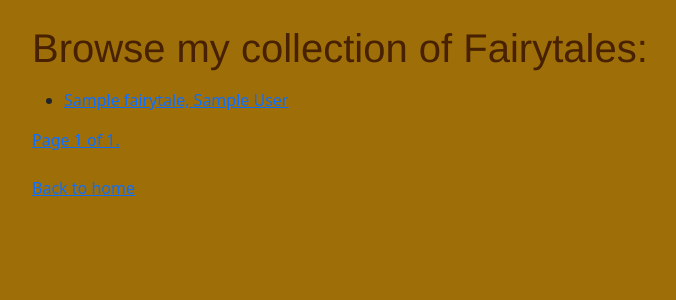
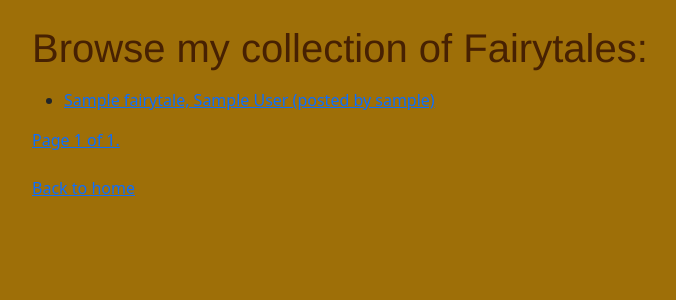
Before and after one commit to MarieEngel/fairytales, a Django app: page /fairytales/collection/ in a window 1280 px wide. Shown: the part 56-356 px from the top of the page, without its empty margins (50-726 px from the left). Run offline with Django 3.2, Linux system fonts and the light colour scheme; tables that the repository leaves empty hold one stand-in row (values such as "Sample post"); parts of the project's set-up code (start-up, migrations or seed data) failed here and were passed over.

Commit message:
added posted_by

```diff
--- a/fairytales/templates/fairytales/collection.html
+++ b/fairytales/templates/fairytales/collection.html
@@ -5,7 +5,7 @@
 <p>
     <ul>
         {% for fairytale in page_obj %}
-        <li><a href="{%url "fairytale" fairytale.slug %}">{{fairytale.title}}, {{fairytale.author}}</li>
+        <li><a href="{%url "fairytale" fairytale.slug %}">{{fairytale.title}}, {{fairytale.author}} (posted by {{fairytale.posted_by}})</li>
         {% endfor %}
     </ul>
 </p>
```
